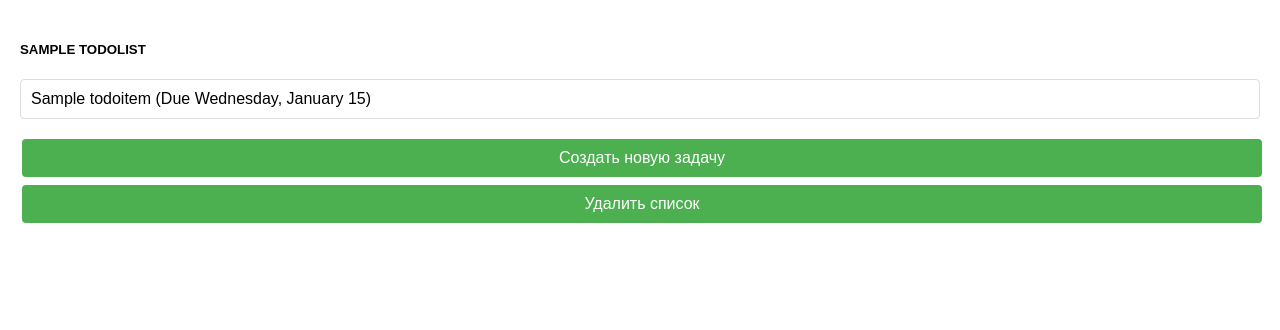
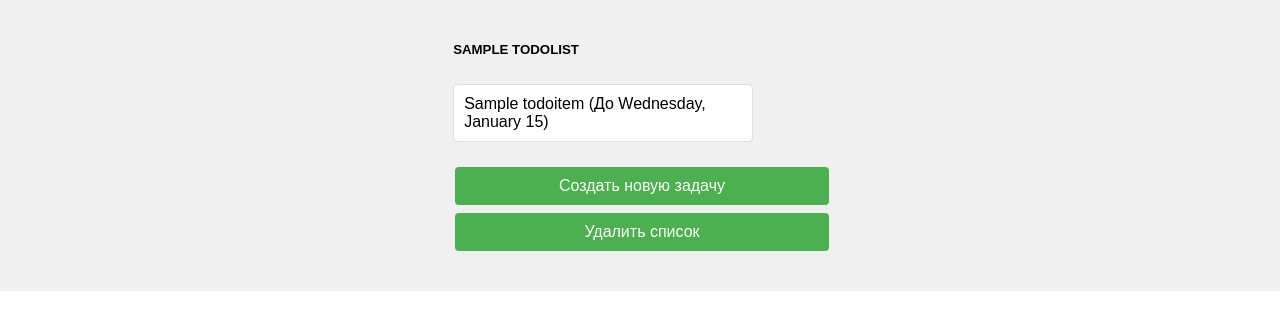
Before and after one commit to Yagodica/todo-django-yandex, a Django app: page /list/1/ in a window 1280 px wide. Shown: the part 66-396 px from the top of the page. Run offline with Django 5.2, Linux system fonts and the light colour scheme; a user stored in the database is signed in; tables that the repository leaves empty hold one stand-in row (values such as "Sample post").

Commit message:
css ready 2

```diff
--- a/mystaticfiles/style.css
+++ b/mystaticfiles/style.css
@@ -65,16 +65,32 @@ form {
     color: #ff4d4d;
 }
 
-/* Стили для контента */
 .content {
+    display: flex;
+    flex-direction: column;
+    align-items: center;
+    width: 100%;
+    background-color: #f0f0f0;
     padding: 20px;
+    box-sizing: border-box;
 }
 
-ul {
+.content h3 {
+    width: 300px;
+}
+
+.content ul {
+    display: flex;
+    flex-direction: column;
+    width: 300px;
+    flex-wrap: wrap;
+    justify-content: center;
     list-style-type: none;
     padding: 0;
     margin: 0;
 }
+
+
 
 li {
     background-color: #fff;
--- a/todo_app/templates/todo_app/todo_list.html
+++ b/todo_app/templates/todo_app/todo_list.html
@@ -13,7 +13,7 @@
                 <div>
                     <div role="button" onclick="location.href='{% url "item-update" todo_list.id todo.id %}'">
                         {{ todo.title }}
-                        (Due {{ todo.due_date| date:"l, F j"}})
+                        (До {{ todo.due_date| date:"l, F j"}})
                     </div>
                 </div>
             </li>
```
